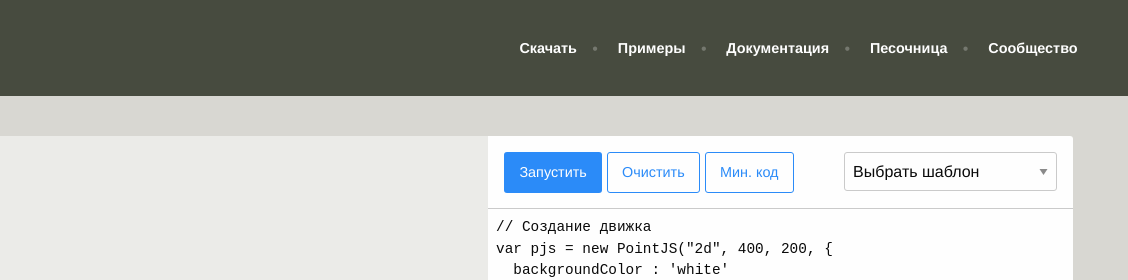
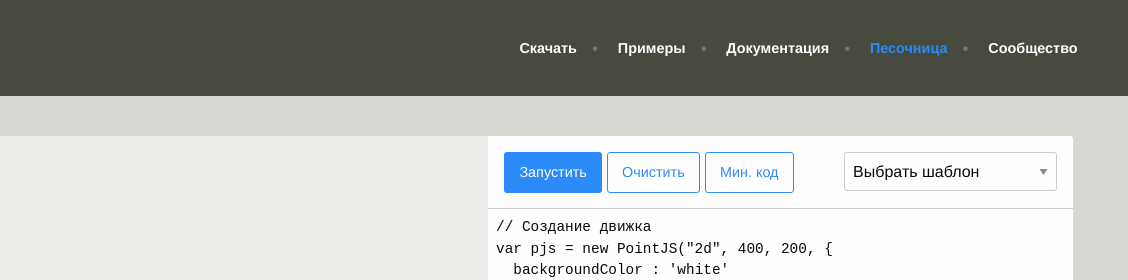
Before and after one commit to jmas/pointjs-design, a website: page sandbox.html in a window 1280 px wide. Shown: the top 280 px of the page, 152-1280 px from the left. Drawn offline with Linux system fonts and the light colour scheme.

Commit message:
Update Sandbox

```diff
--- a/sandbox.html
+++ b/sandbox.html
@@ -22,7 +22,7 @@
                     <li><a class="button transparent" href="#">Скачать</a></li>
                     <li><a class="button transparent" href="#">Примеры</a></li>
                     <li><a class="button transparent" href="#">Документация</a></li>
-                    <li><a class="button transparent" href="#">Песочница</a></li>
+                    <li class="active"><a class="button transparent" href="#">Песочница</a></li>
                     <li><a class="button transparent" href="#">Сообщество</a></li>
                 </ul>
             </div>
```
